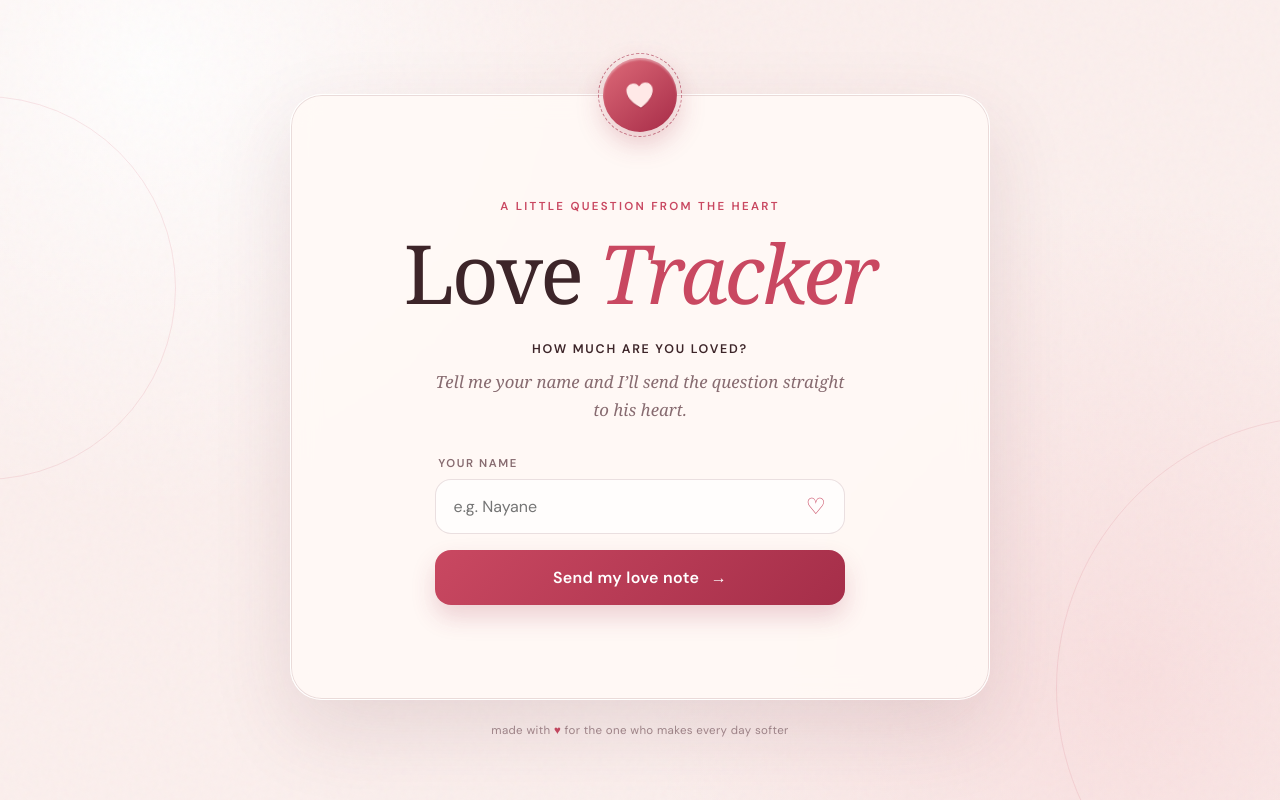
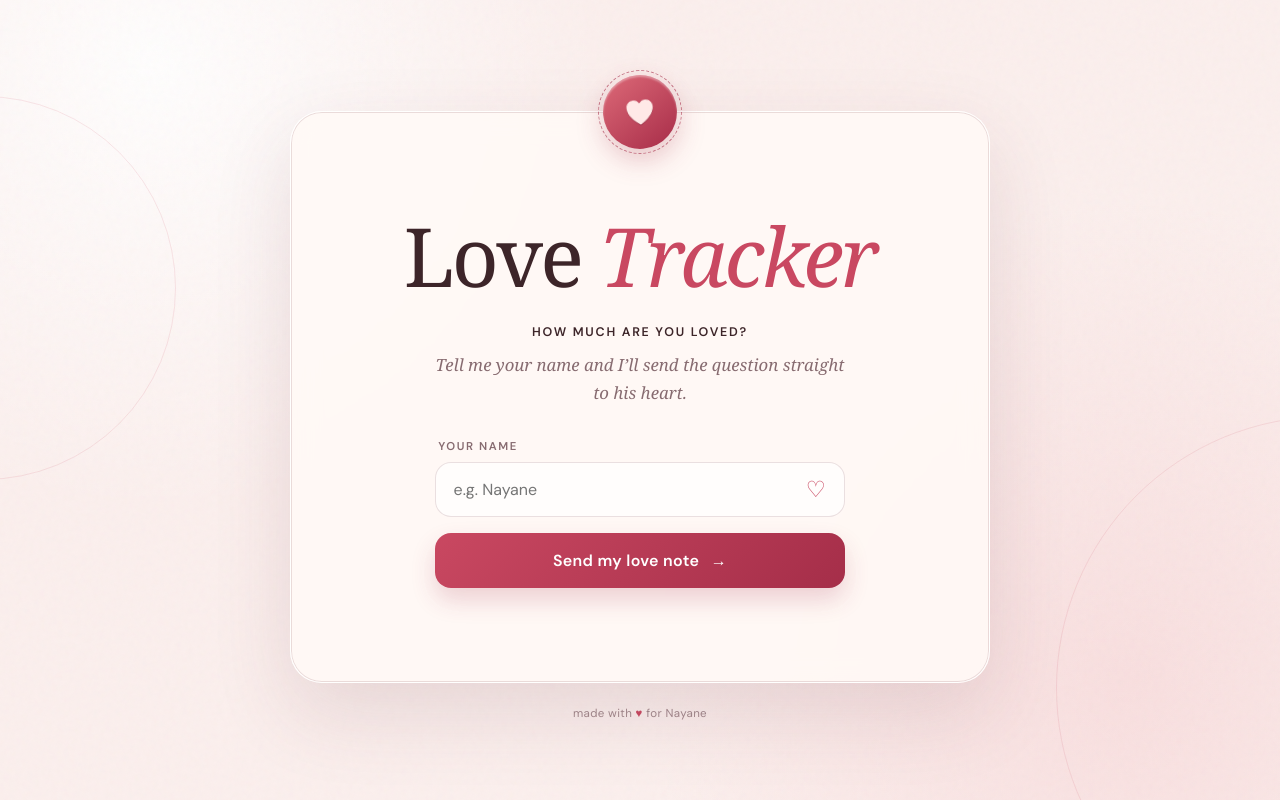
Before and after one commit to benn0r/love-tracker, a website: page public/index.html in a window 1280 px wide. Drawn offline with Linux system fonts and the light colour scheme; a web font is replaced by a local one.

Commit message:
Personalize Love Tracker for Nayane

```diff
--- a/public/index.html
+++ b/public/index.html
@@ -27,7 +27,6 @@
         </div>
 
         <div id="ask-view">
-          <p class="eyebrow">A little question from the heart</p>
           <h1>Love <em>Tracker</em></h1>
           <p class="intro"><span class="intro-question">How much are you loved?</span> Tell me your name and I’ll send the question straight to his heart.</p>
           <form id="ask-form">
@@ -60,7 +59,7 @@
           <button class="quiet-button" id="again-button" type="button">Ask again</button>
         </div>
       </section>
-      <p class="signature">made with <span>♥</span> for the one who makes every day softer</p>
+      <p class="signature">made with <span>♥</span> for Nayane</p>
     </main>
   </body>
 </html>
```
